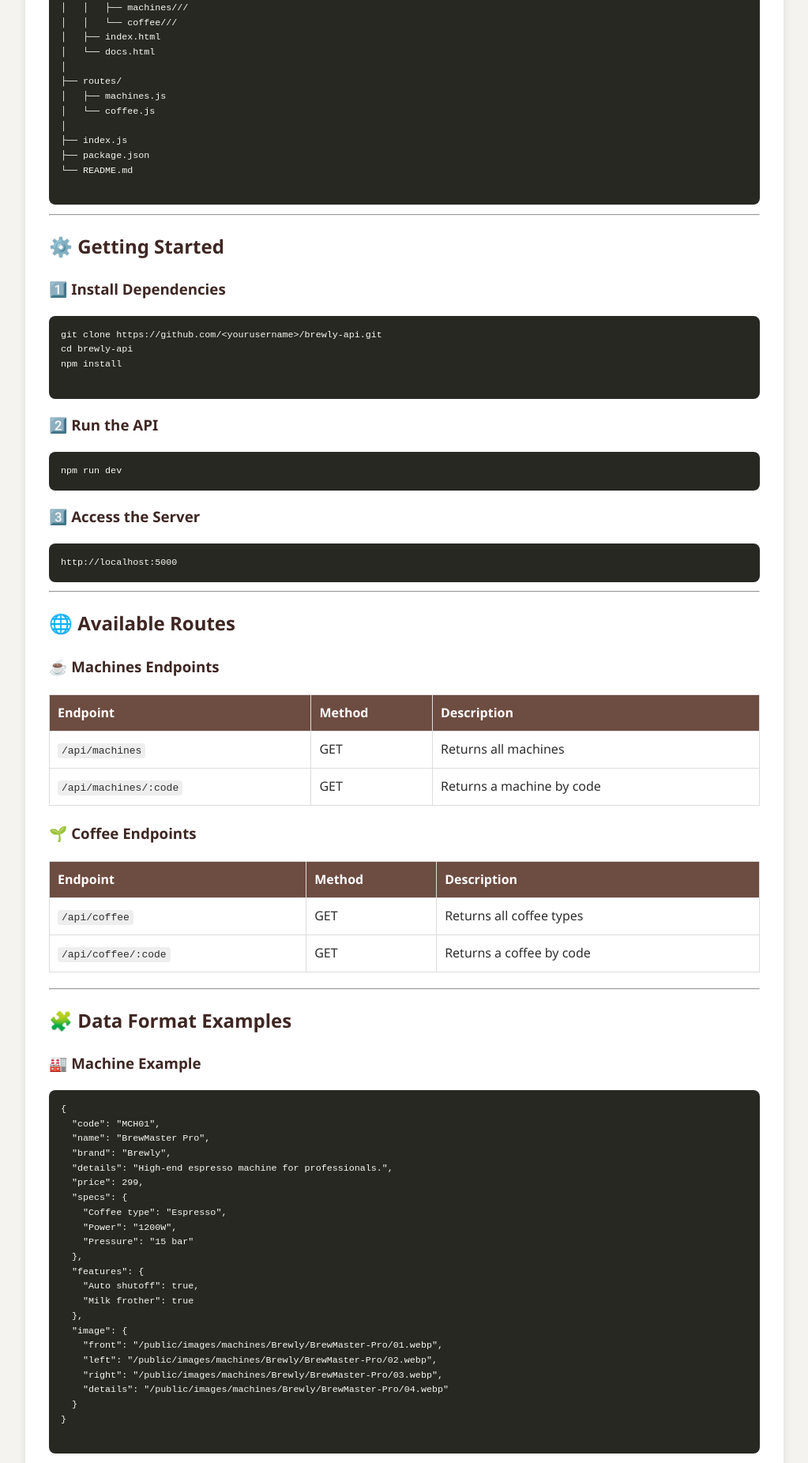
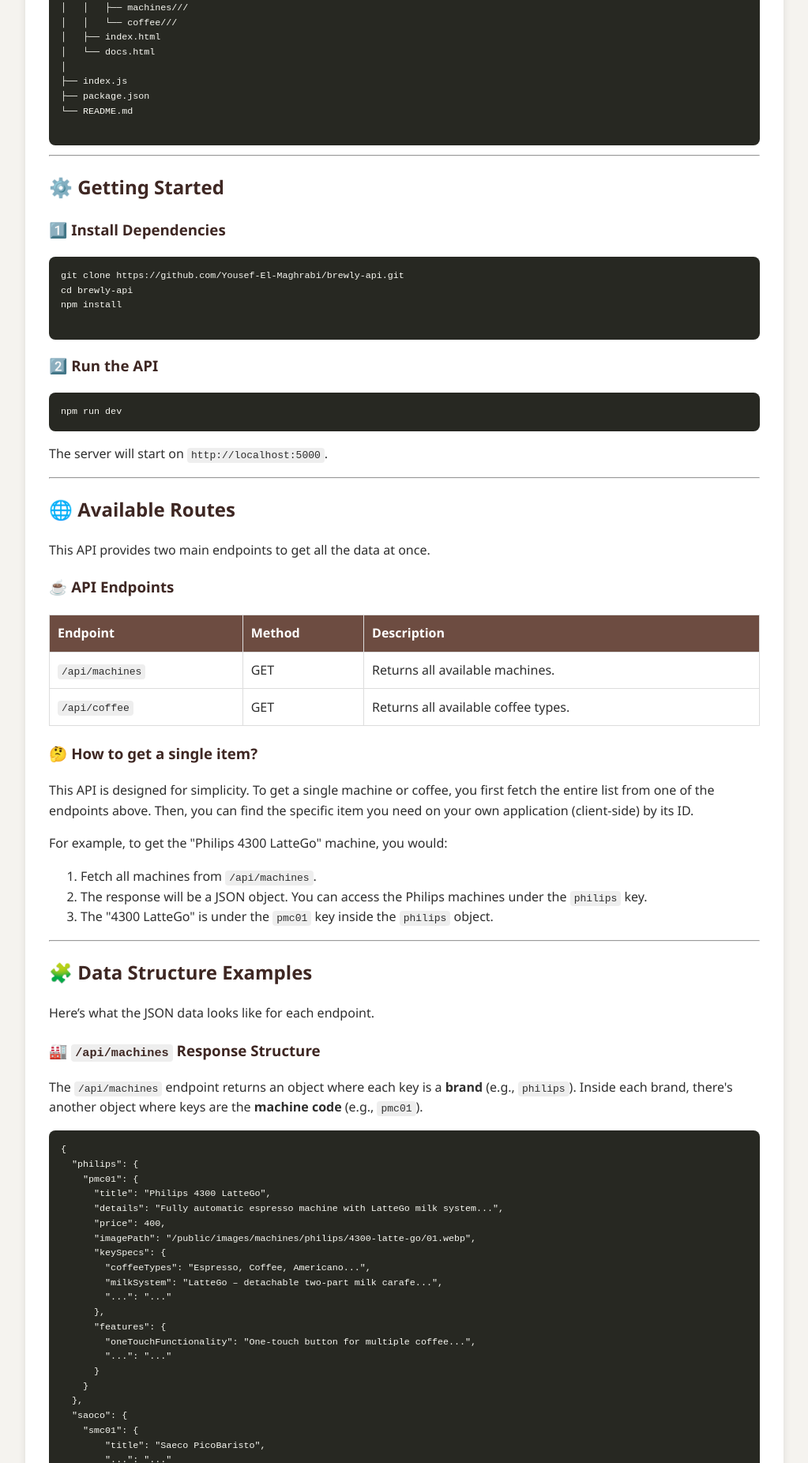
Before and after one commit to Yousef-Maghrabi/brewly-api, a website: page public/docs.html in a window 1280 px wide. Shown: the part 948-2800 px from the top of the page at 79% size, without its empty margins (128-1151 px from the left). Drawn offline with Linux system fonts and the light colour scheme.

Commit message:
better docs and README file

```diff
--- a/public/docs.html
+++ b/public/docs.html
@@ -88,7 +88,7 @@
 
   <nav>
     <a href="/">Home</a>
-    <a href="/docs/">Documentation</a>
+    <a href="/docs">Documentation</a>
   </nav>
 
   <div class="container">
@@ -107,7 +107,7 @@
       <li>Returning JSON responses</li>
       <li>Serving static images and HTML pages</li>
       <li>Structuring data without a database</li>
-      <li>Separating routes, data, and public assets cleanly</li>
+      <li>Separating data and public assets cleanly</li>
     </ul>
 
     <hr>
@@ -126,10 +126,6 @@ brewly-api/
 │   ├── index.html
 │   └── docs.html
 │
-├── routes/
-│   ├── machines.js
-│   └── coffee.js
-│
 ├── index.js
 ├── package.json
 └── README.md
@@ -140,7 +136,7 @@ brewly-api/
     <h2>⚙️ Getting Started</h2>
     <h3>1️⃣ Install Dependencies</h3>
     <pre>
-git clone https://github.com/&lt;yourusername&gt;/brewly-api.git
+git clone https://github.com/Yousef-El-Maghrabi/brewly-api.git
 cd brewly-api
 npm install
     </pre>
@@ -148,99 +144,104 @@ npm install
     <h3>2️⃣ Run the API</h3>
     <pre>npm run dev</pre>
 
-    <h3>3️⃣ Access the Server</h3>
-    <pre>http://localhost:5000</pre>
+    <p>The server will start on <code>http://localhost:5000</code>.</p>
 
     <hr>
 
     <h2>🌐 Available Routes</h2>
-    <h3>☕ Machines Endpoints</h3>
+    <p>This API provides two main endpoints to get all the data at once.</p>
+    <h3>☕ API Endpoints</h3>
     <table>
       <tr><th>Endpoint</th><th>Method</th><th>Description</th></tr>
-      <tr><td><code>/api/machines</code></td><td>GET</td><td>Returns all machines</td></tr>
-      <tr><td><code>/api/machines/:code</code></td><td>GET</td><td>Returns a machine by code</td></tr>
+      <tr><td><code>/api/machines</code></td><td>GET</td><td>Returns all available machines.</td></tr>
+      <tr><td><code>/api/coffee</code></td><td>GET</td><td>Returns all available coffee types.</td></tr>
     </table>
 
-    <h3>🌱 Coffee Endpoints</h3>
-    <table>
-      <tr><th>Endpoint</th><th>Method</th><th>Description</th></tr>
-      <tr><td><code>/api/coffee</code></td><td>GET</td><td>Returns all coffee types</td></tr>
-      <tr><td><code>/api/coffee/:code</code></td><td>GET</td><td>Returns a coffee by code</td></tr>
-    </table>
+    <h3>🤔 How to get a single item?</h3>
+    <p>This API is designed for simplicity. To get a single machine or coffee, you first fetch the entire list from one of the endpoints above. Then, you can find the specific item you need on your own application (client-side) by its ID.</p>
+    <p>For example, to get the "Philips 4300 LatteGo" machine, you would:
+      <ol>
+        <li>Fetch all machines from <code>/api/machines</code>.</li>
+        <li>The response will be a JSON object. You can access the Philips machines under the <code>philips</code> key.</li>
+        <li>The "4300 LatteGo" is under the <code>pmc01</code> key inside the <code>philips</code> object.</li>
+      </ol>
+    </p>
 
     <hr>
 
-    <h2>🧩 Data Format Examples</h2>
-    <h3>🏭 Machine Example</h3>
+    <h2>🧩 Data Structure Examples</h2>
+    <p>Here’s what the JSON data looks like for each endpoint.</p>
+    <h3>🏭 <code>/api/machines</code> Response Structure</h3>
+    <p>The <code>/api/machines</code> endpoint returns an object where each key is a <strong>brand</strong> (e.g., <code>philips</code>). Inside each brand, there's another object where keys are the <strong>machine code</strong> (e.g., <code>pmc01</code>).</p>
     <pre>
 {
-  "code": "MCH01",
-  "name": "BrewMaster Pro",
-  "brand": "Brewly",
-  "details": "High-end espresso machine for professionals.",
-  "price": 299,
-  "specs": {
-    "Coffee type": "Espresso",
-    "Power": "1200W",
-    "Pressure": "15 bar"
+  "philips": {
+    "pmc01": {
+      "title": "Philips 4300 LatteGo",
+      "details": "Fully automatic espresso machine with LatteGo milk system...",
+      "price": 400,
+      "imagePath": "/public/images/machines/philips/4300-latte-go/01.webp",
+      "keySpecs": {
+        "coffeeTypes": "Espresso, Coffee, Americano...",
+        "milkSystem": "LatteGo – detachable two-part milk carafe...",
+        "...": "..."
+      },
+      "features": {
+        "oneTouchFunctionality": "One-touch button for multiple coffee...",
+        "...": "..."
+      }
+    }
   },
-  "features": {
-    "Auto shutoff": true,
-    "Milk frother": true
-  },
-  "image": {
-    "front": "/public/images/machines/Brewly/BrewMaster-Pro/01.webp",
-    "left": "/public/images/machines/Brewly/BrewMaster-Pro/02.webp",
-    "right": "/public/images/machines/Brewly/BrewMaster-Pro/03.webp",
-    "details": "/public/images/machines/Brewly/BrewMaster-Pro/04.webp"
+  "saoco": {
+    "smc01": {
+        "title": "Saeco PicoBaristo",
+        "...": "..."
+    }
   }
 }
     </pre>
 
-    <h3>🍫 Coffee Example</h3>
+    <h3>☕ <code>/api/coffee</code> Response Structure</h3>
+    <p>The <code>/api/coffee</code> endpoint returns an object where each key is a <strong>coffee code</strong> (e.g., <code>laBrewOrganic</code>).</p>
     <pre>
 {
-  "code": "CF01",
-  "name": "Espresso Roast",
-  "brand": "Brewly",
-  "details": "Rich and bold espresso blend sourced from Colombia.",
-  "price": 12,
-  "specs": {
-    "Origin": "Colombia",
-    "Roast Level": "Dark",
-    "Caffeine": "High"
+  "laBrewOrganic": {
+    "title": "L.A. Brew Organic",
+    "details": "Our go-to brewed coffee built on the bold foundation...",
+    "price": 16.99,
+    "imagePath": "/public/images/coffee/the-coffee-bean-tea-leaf/la-brew-organic/01.webp",
+    "keySpecs": {
+      "roastLevel": "Medium roast",
+      "brewType": "Whole Bean",
+      "...": "..."
+    },
+    "features": {
+      "certifiedOrganic": true,
+      "...": "..."
+    }
   },
-  "features": {
-    "Flavor Notes": "Chocolate, caramel, and nutty finish"
-  },
-  "image": {
-    "main": "/public/images/coffee/Brewly/Espresso-Roast/01.webp"
+  "laEspressoOrganic": {
+    "title": "L.A. Espresso Organic",
+    "...": "..."
   }
 }
     </pre>
 
     <hr>
 
-    <h2>🖼️ Image Organization</h2>
-    <table>
-      <tr><th>Category</th><th>File Path</th><th>Description</th></tr>
-      <tr><td>Machine (Front)</td><td>/public/images/machines/:brand/:machine-name/01.webp</td><td>Main front image</td></tr>
-      <tr><td>Machine (Left)</td><td>/public/images/machines/:brand/:machine-name/02.webp</td><td>Left view</td></tr>
-      <tr><td>Machine (Right)</td><td>/public/images/machines/:brand/:machine-name/03.webp</td><td>Right view</td></tr>
-      <tr><td>Machine (Details)</td><td>/public/images/machines/:brand/:machine-name/04.webp</td><td>Detail shot</td></tr>
-      <tr><td>Coffee</td><td>/public/images/coffee/:brand/:coffee-name/01.webp</td><td>Main coffee image</td></tr>
-    </table>
-
-    <p>➡️ Images are served from:</p>
-    <pre>http://localhost:5000/public/images/...</pre>
+    <h2>🖼️ Image URLs</h2>
+    <p>Images are served statically. You can construct the full image URL by combining the server address with the <code>imagePath</code> from the JSON response.</p>
+    <p><strong>Example:</strong><br>
+    If the server is at <code>http://localhost:5000</code> and an <code>imagePath</code> is <code>/public/images/machines/philips/4300-latte-go/01.webp</code>, the full URL is:<br>
+    <code>http://localhost:5000/public/images/machines/philips/4300-latte-go/01.webp</code></p>
 
     <hr>
 
     <h2>🧱 Frontend Pages</h2>
     <table>
       <tr><th>Page</th><th>URL</th><th>Description</th></tr>
-      <tr><td>🏠 Intro</td><td>/</td><td>Overview page for the API</td></tr>
-      <tr><td>📚 Docs</td><td>/docs</td><td>HTML API documentation</td></tr>
+      <tr><td>🏠 Intro</td><td><code>/</code></td><td>Overview page for the API</td></tr>
+      <tr><td>📚 Docs</td><td><code>/docs</code></td><td>API documentation in HTML format</td></tr>
     </table>
 
     <hr>
@@ -257,20 +258,17 @@ npm install
 
     <h2>🚀 Future Improvements</h2>
     <ul>
-      <li>Add <code>POST</code>, <code>PUT</code>, and <code>DELETE</code> routes</li>
-      <li>Connect to MongoDB or PostgreSQL</li>
-      <li>Add authentication & API keys</li>
-      <li>Generate docs using Swagger or Redoc</li>
-      <li>Add logging & caching</li>
+      <li>Add endpoints to get items by ID (e.g., <code>/api/machines/:brand/:code</code>).</li>
+      <li>Add <code>POST</code>, <code>PUT</code>, and <code>DELETE</code> routes for admin management.</li>
+      <li>Connect to a real database (like MongoDB or PostgreSQL).</li>
+      <li>Add authentication & API keys.</li>
     </ul>
 
     <hr>
 
     <h2>👨‍💻 Author</h2>
     <p><strong>Yousef El-Maghrabi</strong><br>
-    Web & Mobile Developer<br>
-    Expertise: Next.js, React, Flutter, UI/UX Design, SEO</p>
-    <p>📫 Connect: <a href="#">LinkedIn</a> | <a href="#">Portfolio</a></p>
+    Web & Mobile Developer</p>
 
     <blockquote style="border-left:4px solid #6d4c41; padding-left:10px; color:#555;">
       💡 This project is perfect for junior developers learning how to structure and build real-world APIs with Express.js.
```
Also changed, not shown: README.md.
